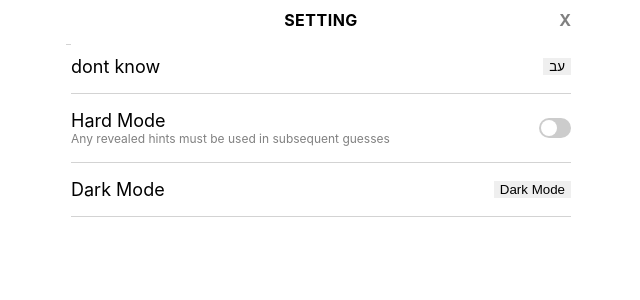
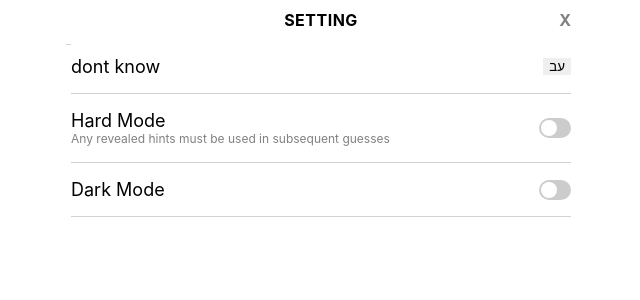
Before and after one commit to binyaalex/DI_bootcamp, a React (Create React App) app in the folder wordle/: page / in a window 1280 px wide. Both pictures are taken after a click on the icon 827 px from the left and 22 px from the top of the page. Shown: the top 300 px of the page, without its empty margins (324-964 px from the left). Built offline with nearby package versions, Linux system fonts and the light colour scheme.

Commit message:
make Toggle Switch for dark mode

```diff
--- a/wordle/src/components/Definitions.js
+++ b/wordle/src/components/Definitions.js
@@ -29,7 +29,11 @@ const Definitions = (props) => {
 				</section>
 				<section className='darkMode'>
 					<h6>Dark Mode</h6>
-					<button onClick={changeScreenMode} className='hardModeBtn'>Dark Mode</button>
+					<label className="switch">
+						{/*<button onClick={changeScreenMode} className='hardModeBtn'>Dark Mode</button>*/}
+						<input onClick={changeScreenMode} type="checkbox" />
+						<span className="slider round"></span>
+					</label>
 				</section>
 			</main>
 		</div>
```
